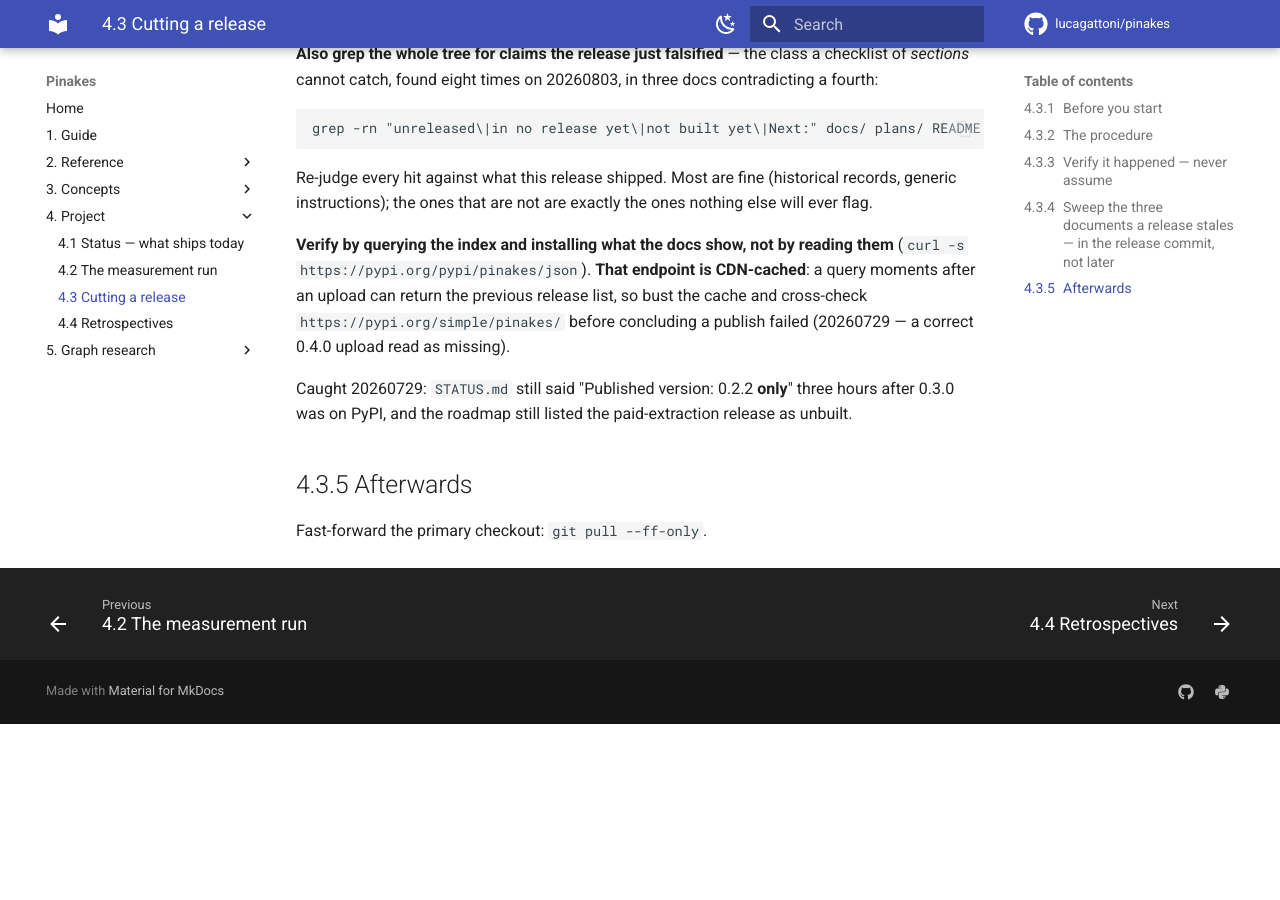
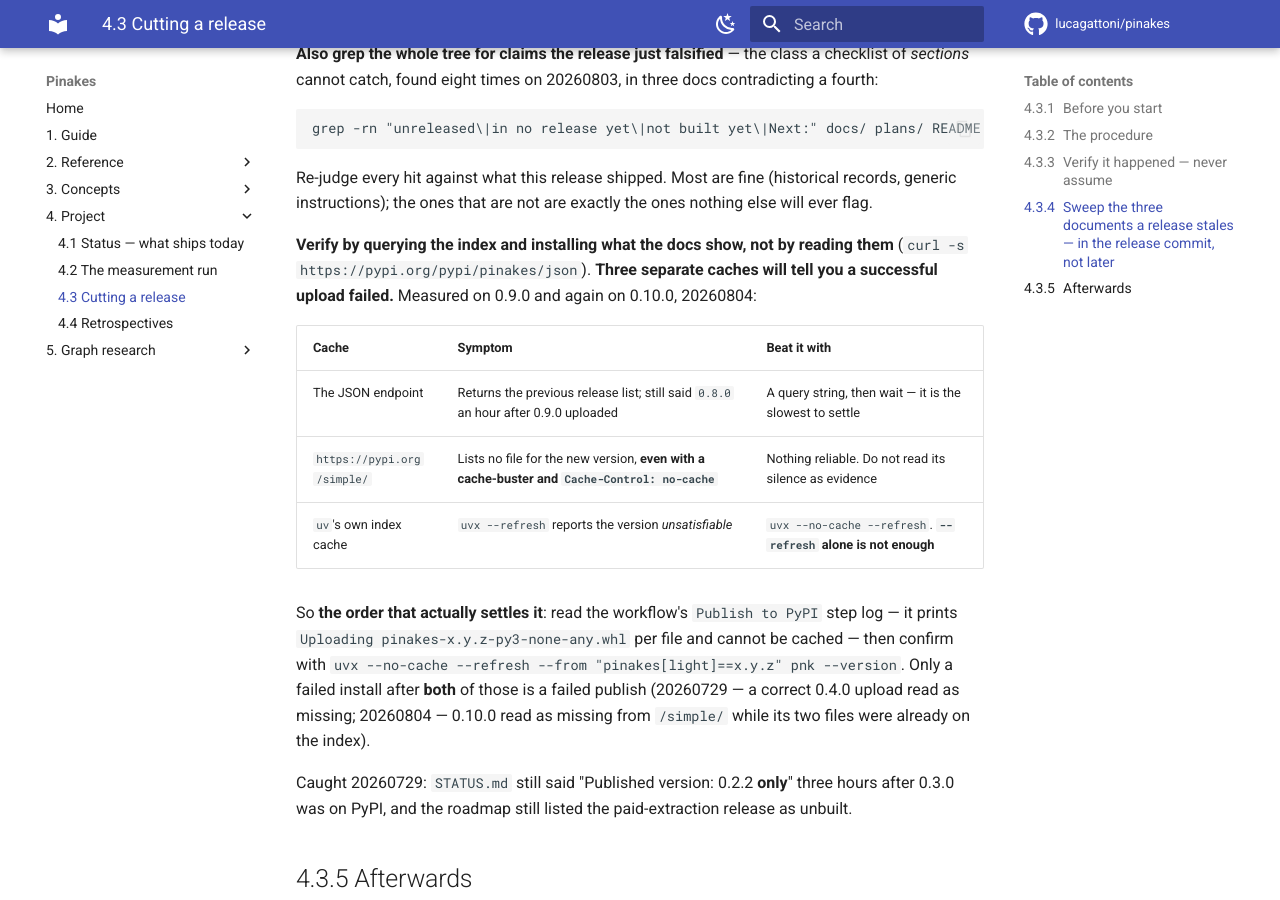
Before and after one commit to lucagattoni/Pinakes, an MkDocs documentation site: the page built from docs/RELEASING.md, in a window 1280 px wide and 900 px high, scrolled down 1764 px. Built offline with MkDocs 1.6.1 and Material for MkDocs 9.7.7, drawn with Linux system fonts in a browser that asks for light colours; comment, search, counter and statistics services are not loaded; before the commit the page ends 2488 px from its top, so only the background shows below that.

Commit message:
Record 0.10.0 as published; name the third cache that hides a good upload
`docs/STATUS.md`: 0.10.0 joins the published list, the latest-upload stamp
moves to 20260804 13:39 UTC, and the verified-install line names the version
actually installed.

`docs/RELEASING.md`: the verification step named one cache. There are three,
and this release hit all of them:

* the JSON endpoint still said 0.8.0 an hour after 0.9.0 uploaded;
* `/simple/` listed no 0.10.0 file **even cache-busted with `Cache-Control:
  no-cache`**, while both files were already on the index — so the doc's own
  prescribed cross-check produced a false negative;
* `uvx --refresh` answered *unsatisfiable* from uv's own index cache, and
  `--no-cache` was required.

The step now says what actually settles it: read the workflow's `Publish to
PyPI` log, which prints one `Uploading …` line per file and cannot be cached,
then confirm with `uvx --no-cache --refresh`. Only a failure after both is a
failed publish. This matters in one direction specifically — a false 'it did
not publish' invites re-cutting a version PyPI will never accept twice.

```diff
--- a/docs/RELEASING.md
+++ b/docs/RELEASING.md
@@ -57,10 +57,20 @@ Re-judge every hit against what this release shipped. Most are fine (historical
 instructions); the ones that are not are exactly the ones nothing else will ever flag.
 
 **Verify by querying the index and installing what the docs show, not by reading them**
-(`curl -s https://pypi.org/pypi/pinakes/json`). **That endpoint is CDN-cached**: a query moments
-after an upload can return the previous release list, so bust the cache and cross-check
-`https://pypi.org/simple/pinakes/` before concluding a publish failed (20260729 — a correct 0.4.0
-upload read as missing).
+(`curl -s https://pypi.org/pypi/pinakes/json`). **Three separate caches will tell you a successful
+upload failed.** Measured on 0.9.0 and again on 0.10.0, 20260804:
+
+| Cache | Symptom | Beat it with |
+|---|---|---|
+| The JSON endpoint | Returns the previous release list; still said `0.8.0` an hour after 0.9.0 uploaded | A query string, then wait — it is the slowest to settle |
+| `https://pypi.org/simple/` | Lists no file for the new version, **even with a cache-buster and `Cache-Control: no-cache`** | Nothing reliable. Do not read its silence as evidence |
+| `uv`'s own index cache | `uvx --refresh` reports the version *unsatisfiable* | `uvx --no-cache --refresh`. **`--refresh` alone is not enough** |
+
+So **the order that actually settles it**: read the workflow's `Publish to PyPI` step log — it
+prints `Uploading pinakes-x.y.z-py3-none-any.whl` per file and cannot be cached — then confirm with
+`uvx --no-cache --refresh --from "pinakes[light]==x.y.z" pnk --version`. Only a failed install
+after **both** of those is a failed publish (20260729 — a correct 0.4.0 upload read as missing;
+20260804 — 0.10.0 read as missing from `/simple/` while its two files were already on the index).
 
 Caught 20260729: `STATUS.md` still said "Published version: 0.2.2 **only**" three hours after 0.3.0
 was on PyPI, and the roadmap still listed the paid-extraction release as unbuilt.
```
Also changed, not shown: docs/STATUS.md (+3 -3 lines).
